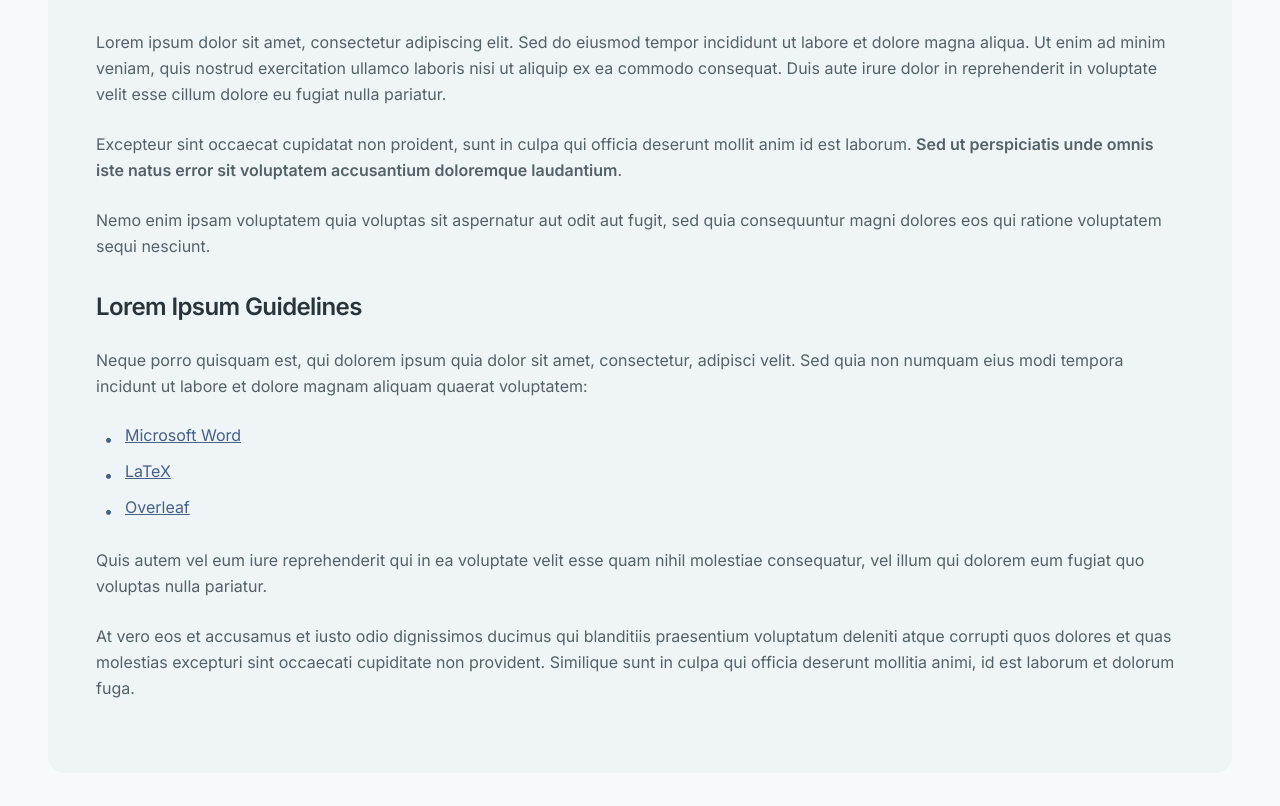
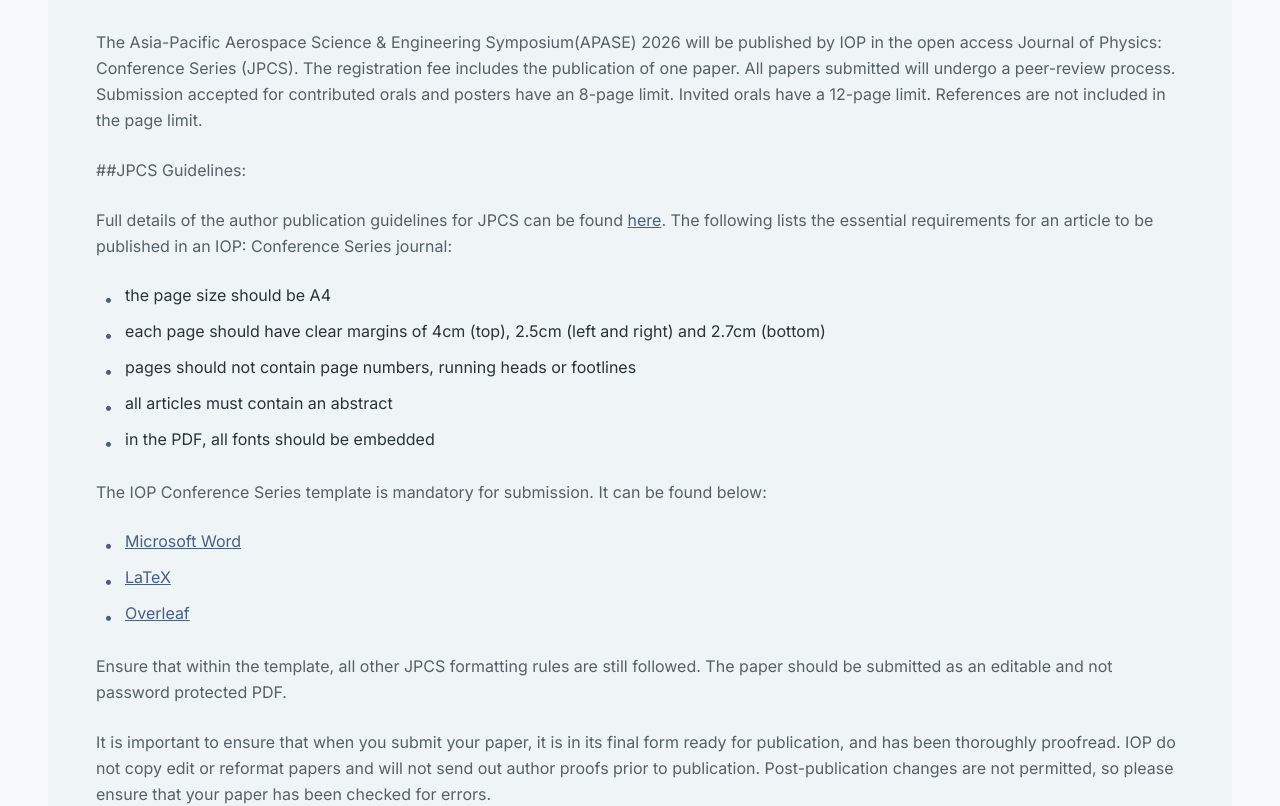
Before and after one commit to ascomlab/apase-web, a Next.js app: page /submission in a window 1280 px wide. Shown: the part 604-1410 px from the top of the page. Built offline with nearby package versions, Linux system fonts and the light colour scheme.

Commit message:
Update data.ts

```diff
--- a/app/submission/data.ts
+++ b/app/submission/data.ts
@@ -1,19 +1,24 @@
-export const submissionGuidelinesContent = `# Lorem Ipsum Paper Submission Guidelines
+export const submissionGuidelinesContent = `# Paper Submission Guidelines
 
-Lorem ipsum dolor sit amet, consectetur adipiscing elit. Sed do eiusmod tempor incididunt ut labore et dolore magna aliqua. Ut enim ad minim veniam, quis nostrud exercitation ullamco laboris nisi ut aliquip ex ea commodo consequat. Duis aute irure dolor in reprehenderit in voluptate velit esse cillum dolore eu fugiat nulla pariatur.
+The Asia-Pacific Aerospace Science & Engineering Symposium(APASE) 2026 will be published by IOP in the open access Journal of Physics: Conference Series (JPCS). The registration fee includes the publication of one paper. All papers submitted will undergo a peer-review process. Submission accepted for contributed orals and posters have an 8-page limit. Invited orals have a 12-page limit. References are not included in the page limit.
 
-Excepteur sint occaecat cupidatat non proident, sunt in culpa qui officia deserunt mollit anim id est laborum. **Sed ut perspiciatis unde omnis iste natus error sit voluptatem accusantium doloremque laudantium**.
+##JPCS Guidelines:
 
-Nemo enim ipsam voluptatem quia voluptas sit aspernatur aut odit aut fugit, sed quia consequuntur magni dolores eos qui ratione voluptatem sequi nesciunt.
+Full details of the author publication guidelines for JPCS can be found [here](#).  The following lists the essential requirements for an article to be published in an IOP: Conference Series journal:
 
-## Lorem Ipsum Guidelines
+- the page size should be A4
+- each page should have clear margins of 4cm (top), 2.5cm (left and right) and 2.7cm (bottom)
+- pages should not contain page numbers, running heads or footlines
+- all articles must contain an abstract
+- in the PDF, all fonts should be embedded
 
-Neque porro quisquam est, qui dolorem ipsum quia dolor sit amet, consectetur, adipisci velit. Sed quia non numquam eius modi tempora incidunt ut labore et dolore magnam aliquam quaerat voluptatem:
+The IOP Conference Series template is mandatory for submission. It can be found below:
 
 - [Microsoft Word](#)
 - [LaTeX](#)
 - [Overleaf](#)
 
-Quis autem vel eum iure reprehenderit qui in ea voluptate velit esse quam nihil molestiae consequatur, vel illum qui dolorem eum fugiat quo voluptas nulla pariatur.
+Ensure that within the template, all other JPCS formatting rules are still followed. The paper should be submitted as an editable and not password protected PDF.
 
-At vero eos et accusamus et iusto odio dignissimos ducimus qui blanditiis praesentium voluptatum deleniti atque corrupti quos dolores et quas molestias excepturi sint occaecati cupiditate non provident. Similique sunt in culpa qui officia deserunt mollitia animi, id est laborum et dolorum fuga.`;
+It is important to ensure that when you submit your paper, it is in its final form ready for publication, and has been thoroughly proofread. IOP do not copy edit or reformat papers and will not send out author proofs prior to publication. Post-publication changes are not permitted, so please ensure that your paper has been checked for errors.
+`;
```
